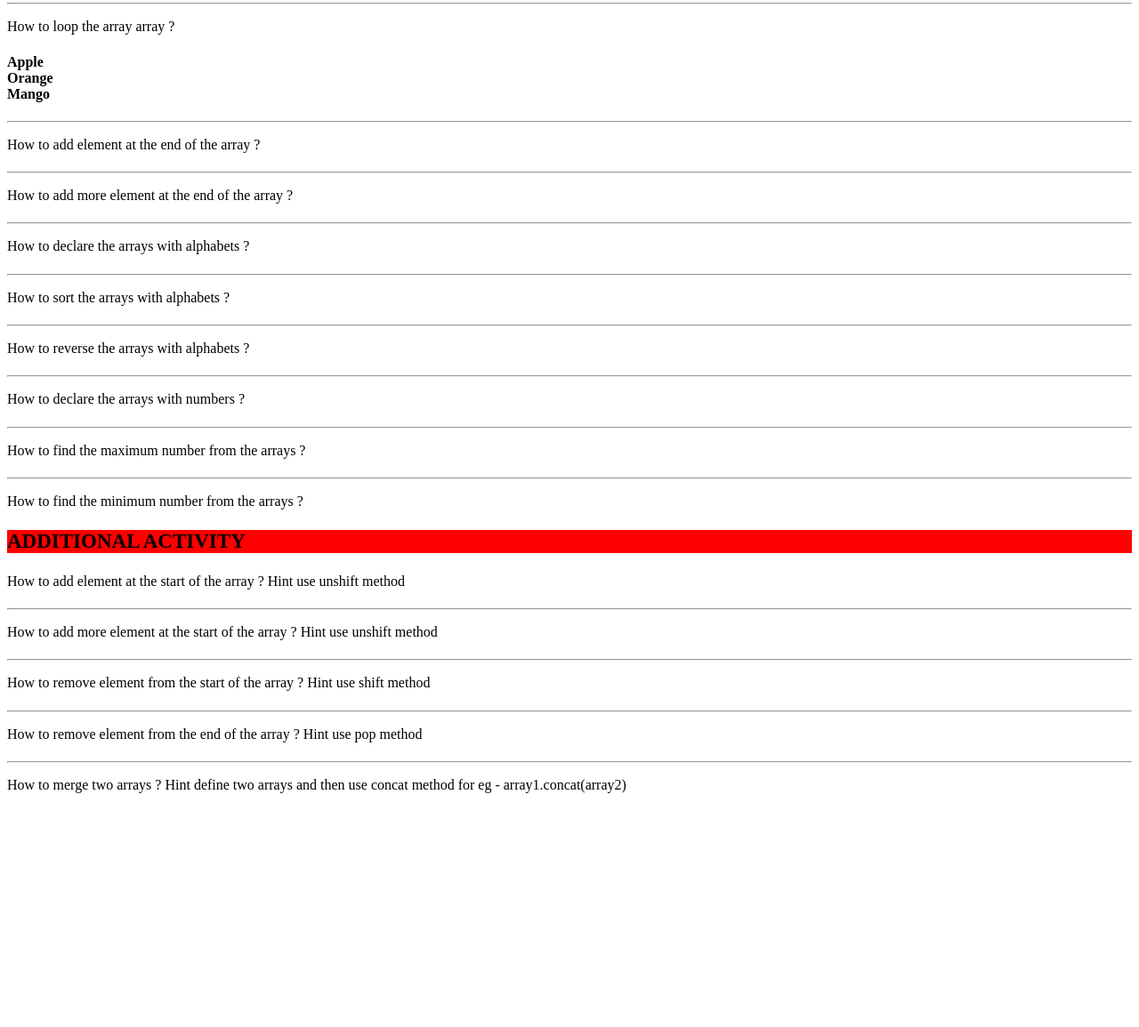
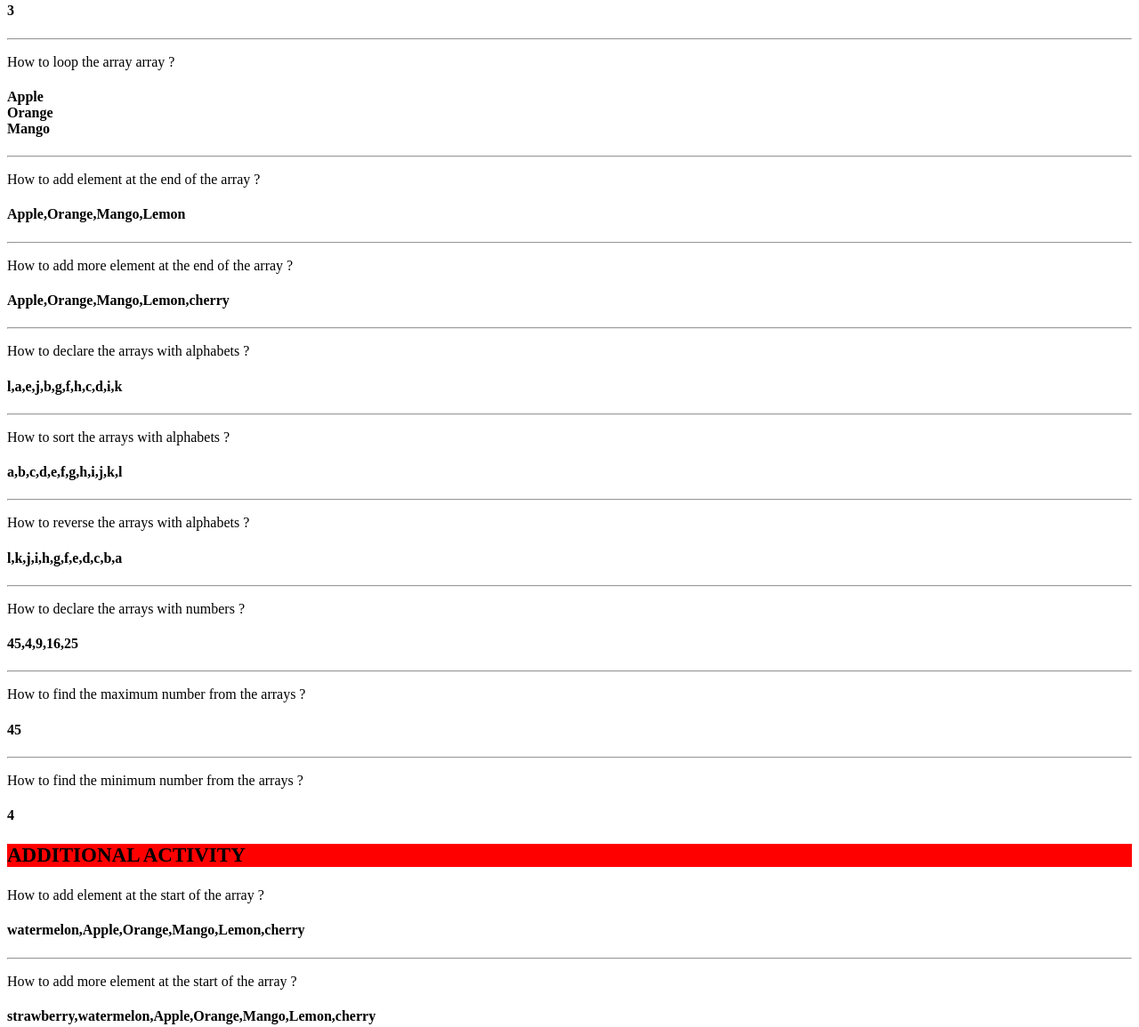
Before and after one commit to Floyd-ro/array, a plain HTML site: page index.html in a window 1280 px wide. Shown: the part 430-1585 px from the top of the page at 89% size. Before the commit the page ends 1343 px from the top, so only its background shows below. Drawn offline with Linux system fonts and the light colour scheme.

Commit message:
Add files via upload

```diff
--- a/index.html
+++ b/index.html
@@ -1,4 +1,10 @@
 <html>
+    <head>
+        <title>
+            Teacher Activity
+        </title>
+    </head>
+<body>
     <p>
         How to declare the arrays ?
         <h4 id="declaration_of_arrays">
@@ -87,55 +93,63 @@
         ADDITIONAL ACTIVITY
     </h3>
     <p>
-        How to add element at the start of the array ? Hint use unshift method
+        How to add element at the start of the array ?
         <h4 id="add_element_at_the_start_of_array">
         </h4>
     </p>
 <hr>
     <p>
-        How to add more element at the start of the array ? Hint use unshift method
+        How to add more element at the start of the array ?
         <h4 id="add_more_element_at_the_start_of_array">
         </h4>
     </p>
 <hr>
     <p>
-        How to remove element from the start of the array ? Hint use shift method
+        How to remove element from the start of the array ?
         <h4 id="remove_element_from_start_of_array">
         </h4>
     </p>
 <hr>
     <p>
-        How to remove element from the end of the array ? Hint use pop method
+        How to remove element from the end of the array ?
         <h4 id="remove_element_from_end_of_array">
         </h4>
     </p>
 <hr>
     <p>
-        How to merge two arrays ? Hint define two arrays and then use concat method for eg - array1.concat(array2)
+        How to merge two arrays ?
         <h4 id="merge_two_arrays">
         </h4>
     </p>
+</body>
 
 <script>
 
     //How to declare the arrays ? the id to be refer for innerHTML is declaration_of_arrays
-    var fruits= ["Apple","Orange","Mango"];
-    console.log(fruits)
+    var fruits = ["Apple", "Orange", "Mango"];
+    console.log(fruits);
     document.getElementById("declaration_of_arrays").innerHTML = fruits;
+
     //How to fetch the first element of the array ? the id to be refer for innerHTML is access_first_element
-      var firstfruit=fruits[0];
-      console.log(firstfruit)
-      document.getElementById("access_first_element").innerHTML = firstfruit;
+    var first_fruit = fruits[0];
+    console.log(first_fruit);
+    document.getElementById("access_first_element").innerHTML = first_fruit;
+
     //How to fetch the second element of the array ? the id to be refer for innerHTML is access_second_element
-    var secondfruit=fruits[1];
-      console.log(secondfruit)
-      document.getElementById("access_second_element").innerHTML = secondfruit;
+    var second_fruit = fruits[1];
+    console.log(second_fruit);
+    document.getElementById("access_second_element").innerHTML = second_fruit;
+
     //How to fetch the third element of the array ? the id to be refer for innerHTML is access_third_element
-    var thirdfruit=fruits[2];
-      console.log(thirdfruit)
-      document.getElementById("access_third_element").innerHTML = thirdfruit;
+    var third_fruit = fruits[2];
+    console.log(third_fruit);
+    document.getElementById("access_third_element").innerHTML = third_fruit;
+
     //How to get the length of the array ? the id to be refer for innerHTML is display_length_of_array
-    var lengthofarray
+    var length_of_the_array = fruits.length;
+    console.log(length_of_the_array);
+    document.getElementById("display_length_of_array").innerHTML = length_of_the_array;
+
     //How to loop the array ? the id to be refer for innerHTML is loop_the_array
     var array_value = "";
     for (i = 0; i < fruits.length; i++) {
@@ -143,38 +157,81 @@
         array_value = array_value + fruits[i] + "<br>";
     }
     document.getElementById("loop_the_array").innerHTML = array_value;
+
     //adding element at the end of the array using push method
     //How to add element at the end of the array ? the id to be refer for innerHTML is add_element_at_the_end_of_array
+    fruits.push("Lemon");
+    console.log(fruits);
+    document.getElementById("add_element_at_the_end_of_array").innerHTML = fruits;
 
     //How to more elements at the end of the array ? the id to be refer for innerHTML is add_more_element_at_the_end_of_array
+    fruits.push("cherry");
+    console.log(fruits);
+    document.getElementById("add_more_element_at_the_end_of_array").innerHTML = fruits;
 
     //How to declare array with alphabets ? the id to be refer for innerHTML is display_alphabets_array
+    var alphabets = ["l" ,"a" , "e" , "j" , "b" , "g" , "f" , "h" , "c" , "d" , "i" , "k"];
+    console.log(alphabets);
+    document.getElementById("display_alphabets_array").innerHTML = alphabets;
 
     //How to sort array with alphabets ? the id to be refer for innerHTML is display_sorted_alphabets_array
+    alphabets.sort();
+    console.log(alphabets);
+    document.getElementById("display_sorted_alphabets_array").innerHTML = alphabets;
 
     //How to reverse the array ? the id to be refer for innerHTML is display_reverse_array
+    alphabets.reverse();
+    console.log(alphabets);
+    document.getElementById("display_reverse_array").innerHTML = alphabets;
 
     //How to declare array with numbers ? the id to be refer for innerHTML is display_number_array
+    var numbers = ["45", "4", "9", "16", "25"];
+    console.log(numbers);
+    document.getElementById("display_number_array").innerHTML = numbers;
 
     //How to find the maximum number from the array with numbers ? the id to be refer for innerHTML is display_maximum_number
+    var maximum_number = Math.max.apply(Math, numbers);
+    console.log(maximum_number);
+    document.getElementById("display_maximum_number").innerHTML = maximum_number;
 
     //How to find the minimum number from the array with numbers ? the id to be refer for innerHTML is display_minimum_number
+    var minimum_number = Math.min.apply(Math, numbers);
+    console.log(minimum_number);
+    document.getElementById("display_minimum_number").innerHTML = minimum_number;
 
     console.log("ADDITIONAL ACTIVITY");
 
-    //Use unshift method to add element at the start of the array . the id to be refer for innerHTML is add_element_at_the_start_of_array
+    //adding element at the starting of the array using unshift method
+    //How to add element at the start of the array ? the id to be refer for innerHTML is add_element_at_the_start_of_array
+    fruits.unshift("watermelon");
+    console.log(fruits);
+    document.getElementById("add_element_at_the_start_of_array").innerHTML = fruits;
 
-    //Use unshift method to add more elements at the start of the array . the id to be refer for innerHTML is add_more_element_at_the_start_of_array
+    //How to more elements at the start of the array ? the id to be refer for innerHTML is add_more_element_at_the_start_of_array
+    fruits.unshift("strawberry");
+    console.log(fruits);
+    document.getElementById("add_more_element_at_the_start_of_array").innerHTML = fruits;
 
-    //Use shift method to remove elements from the start of the array . the id to be refer for innerHTML is remove_element_from_start_of_array
+    //How to remove elements from the start of the array ? the id to be refer for innerHTML is remove_element_from_start_of_array
+    fruits.shift();
+    console.log(fruits);
+    document.getElementById("remove_element_from_start_of_array").innerHTML = fruits;
 
-    //Use pop method to remove elements from the end of the array . the id to be refer for innerHTML is remove_element_from_end_of_array
+    //How to remove elements from the end of the array ? the id to be refer for innerHTML is remove_element_from_end_of_array
+    fruits.pop();
+    console.log(fruits);
+    document.getElementById("remove_element_from_end_of_array").innerHTML = fruits;
 
     //How declare array with first world country ?
+    var first_world_countries = ["USA" , "CANADA" , "JAPAN"];
 
     //How declare array with second world country ?
+    var second_world_countries = ["CHINA" , "RUSSIA" , "ROMANIA"];
 
-    //use concat method to merge two arrays . the id to be refer for innerHTML is merge_two_arrays
+    //How to merge two arrays ? the id to be refer for innerHTML is merge_two_arrays
+    var all_countries = first_world_countries.concat(second_world_countries);
+    console.log(all_countries);
+    document.getElementById("merge_two_arrays").innerHTML = all_countries;
 
 </script>
 </html>
```
